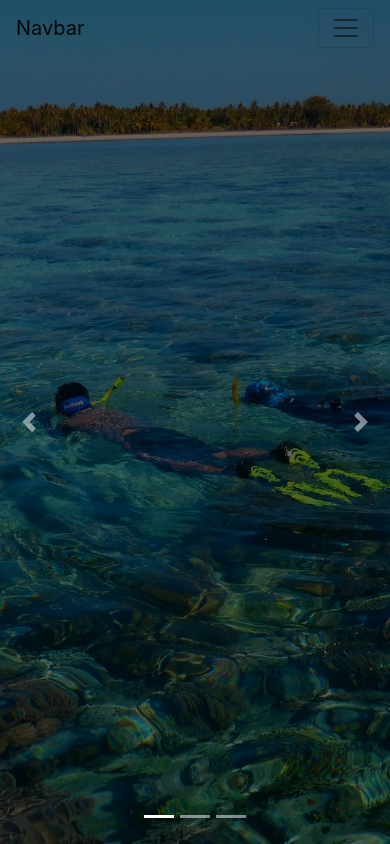
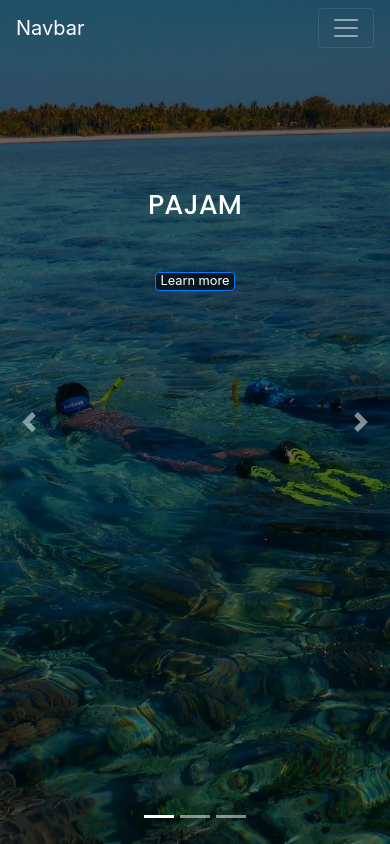
Before and after one commit to ybpratama/WebsiteKaledupa2, a PHP site: page / in a window 390 px wide. Run offline with PHP 8.4, Linux system fonts and the light colour scheme; some libraries are stand-ins or nearby versions.

Commit message:
add more feature

```diff
--- a/index.html
+++ b/index.html
@@ -8,13 +8,14 @@
   <title>Website Kaledupa</title>
 
   <!-- Template Main CSS File -->
+  <link rel="stylesheet" href="https://maxcdn.bootstrapcdn.com/bootstrap/4.0.0/css/bootstrap.min.css" integrity="sha384-Gn5384xqQ1aoWXA+058RXPxPg6fy4IWvTNh0E263XmFcJlSAwiGgFAW/dAiS6JXm" crossorigin="anonymous"></head>
   <link href="style.css" rel="stylesheet">
-  <link rel="stylesheet" href="https://maxcdn.bootstrapcdn.com/bootstrap/4.0.0/css/bootstrap.min.css" integrity="sha384-Gn5384xqQ1aoWXA+058RXPxPg6fy4IWvTNh0E263XmFcJlSAwiGgFAW/dAiS6JXm" crossorigin="anonymous"></head>
-<body>
+  <!-- Google Font -->
+  <link href="https://fonts.googleapis.com/css2?family=Poppins:wght@400;500;600&display=swap" rel="stylesheet"> <body>
   <!--Header-->
   <header>
 
-    <nav class="navbar fixed-top navbar-expand-sm navbar-light bg-transparent">
+    <nav class="navbar fixed-top navbar-expand-md navbar-dark bg-transparent">
       <nav class="container">
         <a class="navbar-brand" href="#">Navbar</a>
         <button class="navbar-toggler" type="button" data-toggle="collapse" data-target="#navbarSupportedContent" aria-controls="navbarSupportedContent" aria-expanded="false" aria-label="Toggle navigation">
@@ -27,7 +28,13 @@
               <a class="nav-link" href="#">Home <span class="sr-only">(current)</span></a>
             </li>
             <li class="nav-item">
-              <a class="nav-link" href="#">Link</a>
+              <a class="nav-link" href="#">About</a>
+            </li>
+            <li class="nav-item">
+              <a class="nav-link" href="#">Service</a>
+            </li>
+            <li class="nav-item">
+              <a class="nav-link" href="#">Portofolio</a>
             </li>
             <li class="nav-item dropdown">
               <a class="nav-link dropdown-toggle" href="#" id="navbarDropdown" role="button" data-toggle="dropdown" aria-haspopup="true" aria-expanded="false">
@@ -39,9 +46,6 @@
                 <div class="dropdown-divider"></div>
                 <a class="dropdown-item" href="#">Something else here</a>
               </div>
-            </li>
-            <li class="nav-item">
-              <a class="nav-link disabled" href="#">Disabled</a>
             </li>
           </ul>
         </div>
@@ -60,29 +64,30 @@
     </ol>
     <div class="carousel-inner">
       <div class="carousel-item carousel-item-1 active">
-        <div class="carousel-caption d-none d-md-block">
-          <h5>Pajam</h5>
+        <div class="carousel-caption">
+          <h5>PAJAM</h5>
           <p>satu dua tiga empat lima ena ena</p>
+          <a href="#" class="btn btn-primary button-responsive" role="button">Learn more</a>
         </div>
       </div>
       <div class="carousel-item carousel-item-2">
-        <div class="carousel-caption d-none d-md-block">
+        <div class="carousel-caption">
           <h5>Pajam</h5>
           <p>satu dua tiga empat lima ena ena</p>
+          <a href="#" class="btn btn-primary button-responsive" role="button">Learn more</a>
         </div>
       </div>
       <div class="carousel-item carousel-item-3">
-        <div class="carousel-caption d-none d-md-block">
+        <div class="carousel-caption">
           <h5>Pajam</h5>
           <p>satu dua tiga empat lima ena ena</p>
+          <a href="#" class="btn btn-primary button-responsive" role="button">Learn more</a>
         </div>
       </div>
     </div>
     <a class="carousel-control-prev" href="#carouselExampleIndicators" role="button" data-slide="prev">
-
       <span class="carousel-control-prev-icon" aria-hidden="true"></span>
       <span class="sr-only">Previous</span>
-
     </a>
     <a class="carousel-control-next" href="#carouselExampleIndicators" role="button" data-slide="next">
       <span class="carousel-control-next-icon" aria-hidden="true"></span>
--- a/style.css
+++ b/style.css
@@ -1,6 +1,20 @@
+/* Font Family */
+h1, h2, h3, h4, h5, h6{
+    font-family: 'Poppins', sans-serif;
+}
+
 /* Navbar style */
 .bg-light{
     background-color: transparent !important;
+}
+
+.nav-item{
+    margin: 0.5rem 1rem 0.5rem;
+    font-family: 'Poppins', sans-serif;
+}
+
+.dropdown-menu{
+    background-color: rgba(0, 0, 0, 0.6) ;
 }
 
 /* End Navbar Style */
@@ -41,8 +55,65 @@
     background-image: url(img/Pulau-Hoga.jpg);
 }
 
-.glyphicon{
+
+.carousel-caption{
+    top: 20vh;
+}
+
+.carousel-caption h5{
+    font-size: 72px ;
+    font-style: bold;
+    color: white;
+
+}
+.carousel-caption h5:hover{
+    font-size: 8.5vw ;
+    font-style: bold;
+
 
 }
 
+.carousel-caption p{
+    font-size: 30px ;
+
+}
+
+.carousel-caption .btn-primary{
+    background-color: rgba(0, 0, 0, 0.6);
+    margin-top: 5vh;
+
+}
+
+@media (max-width: 768px) {
+
+    .carousel-caption h5{
+        font-size: 7vw ;
+        font-style: bold;
+        color: white;
+
+    }
+    .carousel-caption p{
+        font-size: 5vw ;
+    }
+    .carousel-caption .btn-primary {
+      padding:2px 4px;
+      font-size:80%;
+      line-height: 1;
+    }
+  }
+
+  @media (max-width: 579px){
+    .carousel-caption h5{
+        font-size: 7vw ;
+        font-style: bold;
+        color: white;
+
+    }
+    .carousel-caption p{
+        display: none;
+  }
+
+
+
+
 /* End Hero Style */
```
